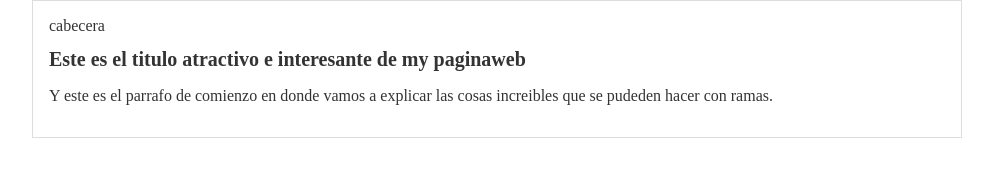
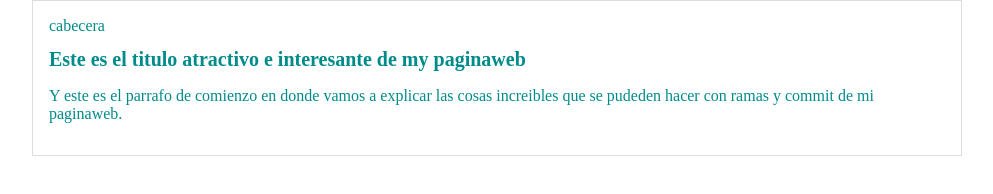
Before and after one commit to rofeser/paginablog, a plain HTML site: page paginaweb.html in a window 1280 px wide. Shown: the whole page, without its empty margins (143-1136 px from the left). Drawn offline with Linux system fonts and the light colour scheme.

Commit message:
Puse color a mi blog para que se viera mas bonito

```diff
--- a/css/stilos.css
+++ b/css/stilos.css
@@ -1,6 +1,6 @@
 body
 {
-    color: #333;
+    color: darkcyan;
     text-align: center;
     font-family: "Ariel";
     font-size: 16px;
--- a/paginaweb.html
+++ b/paginaweb.html
@@ -15,7 +15,8 @@
         </h1>
         <p>Y este es el parrafo de comienzo en donde
             vamos a explicar las cosas increibles que
-            se pudeden hacer con ramas.
+            se pudeden hacer con ramas
+            y commit de mi paginaweb.
         </p>
         </div>
         </div>
```
